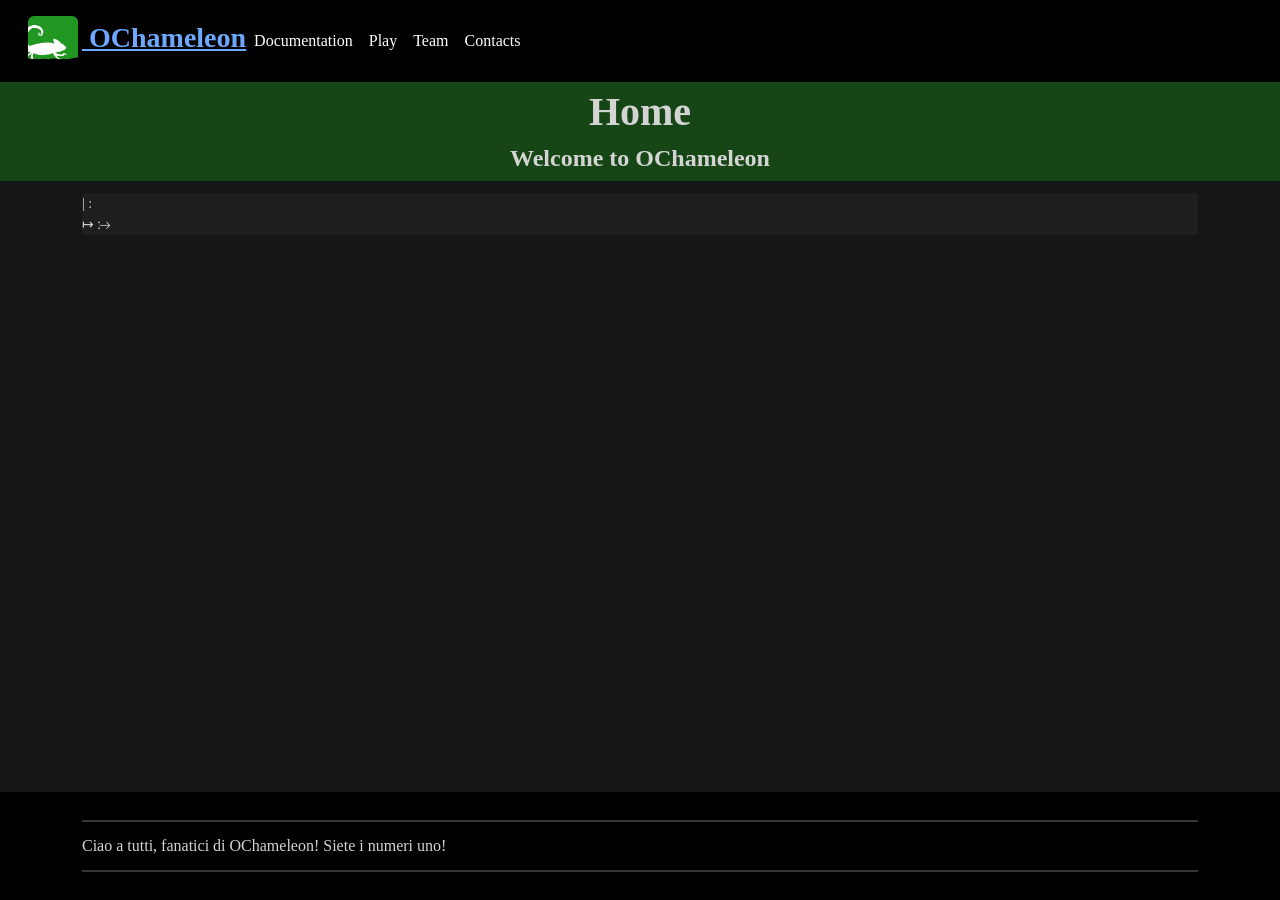
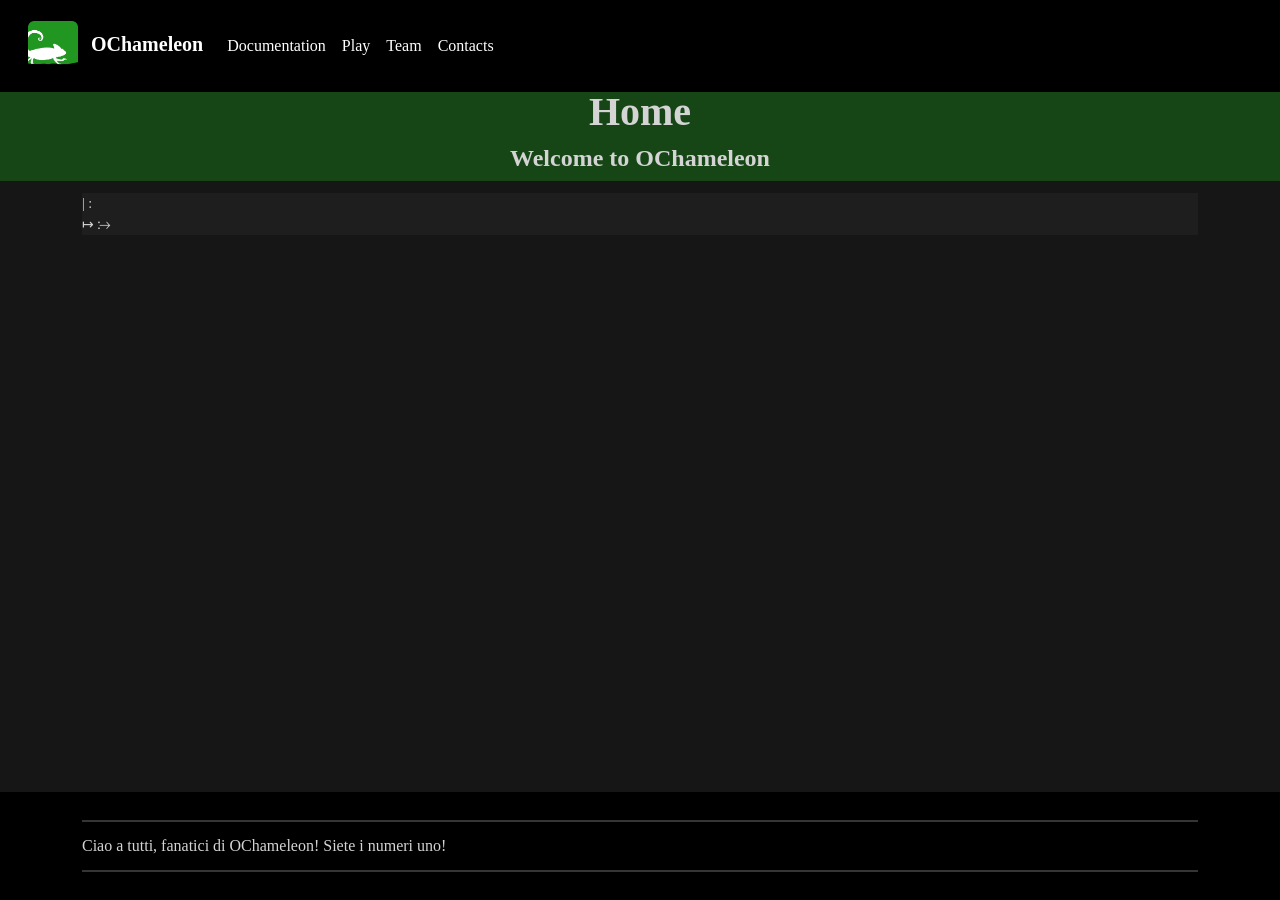
Before and after one commit to ochameleon/ochameleon.github.io, a Jekyll site: the page built from index.html, in a window 1280 px wide. Built offline with Jekyll 4.4.1, drawn with Linux system fonts in a browser that asks for light colours; some web fonts are replaced.

Commit message:
Trying to solve the problem using navbar-brand class

```diff
--- a/_includes/menu.html
+++ b/_includes/menu.html
@@ -1,7 +1,7 @@
 <nav class="navbar navbar-expand-lg navbar-dark fixed-top p-3">
     <div class="container-fluid">
-        <a href="{{ '/' | relative_url }}" class="fs-3">
-            <img src="{{ '/files/logo/colour-icon-square-top.png' | relative_url }}" class="me-1" width="50" alt="Logo">
+        <a href="{{ '/' | relative_url }}" class="navbar-brand">
+            <img src="{{ '/files/logo/colour-icon-square-top.png' | relative_url }}" style="margin-right: 0.5rem;" width="50" alt="Logo">
             <b>OChameleon</b>
         </a>
 
```
